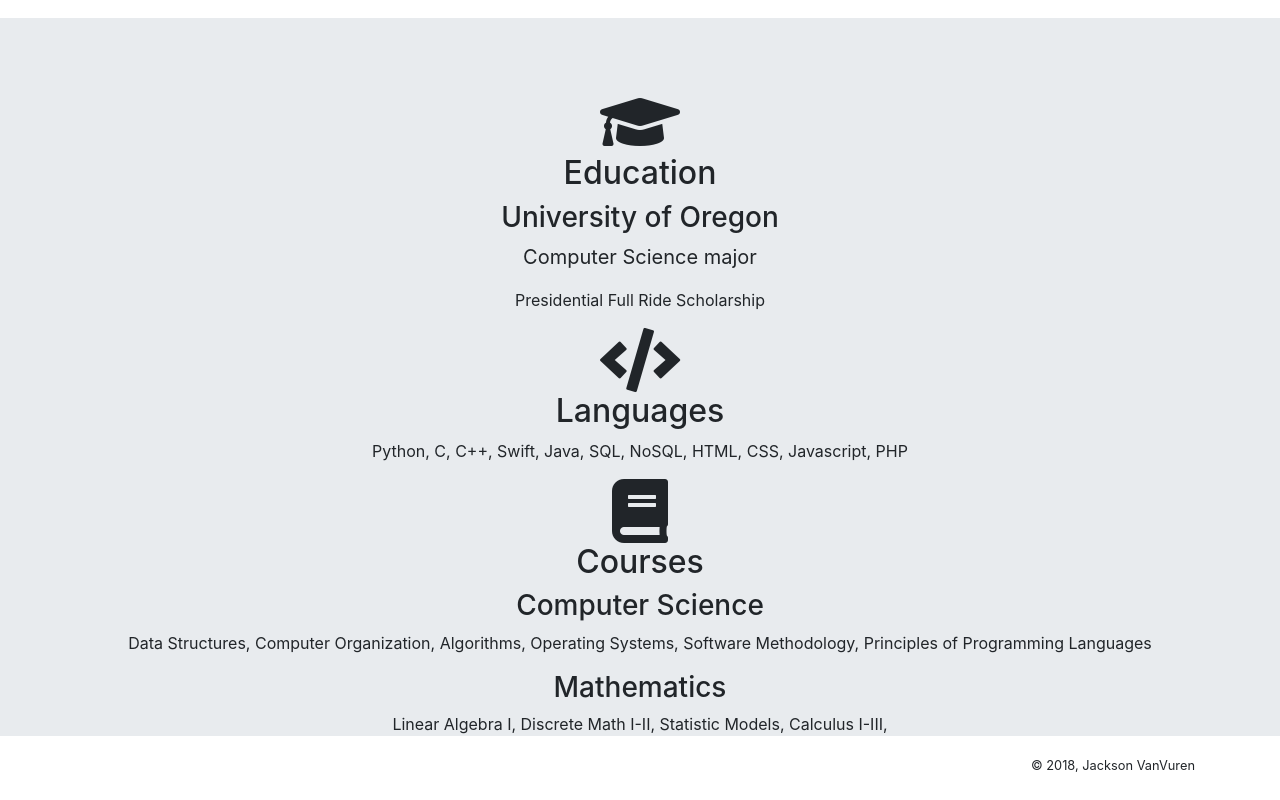
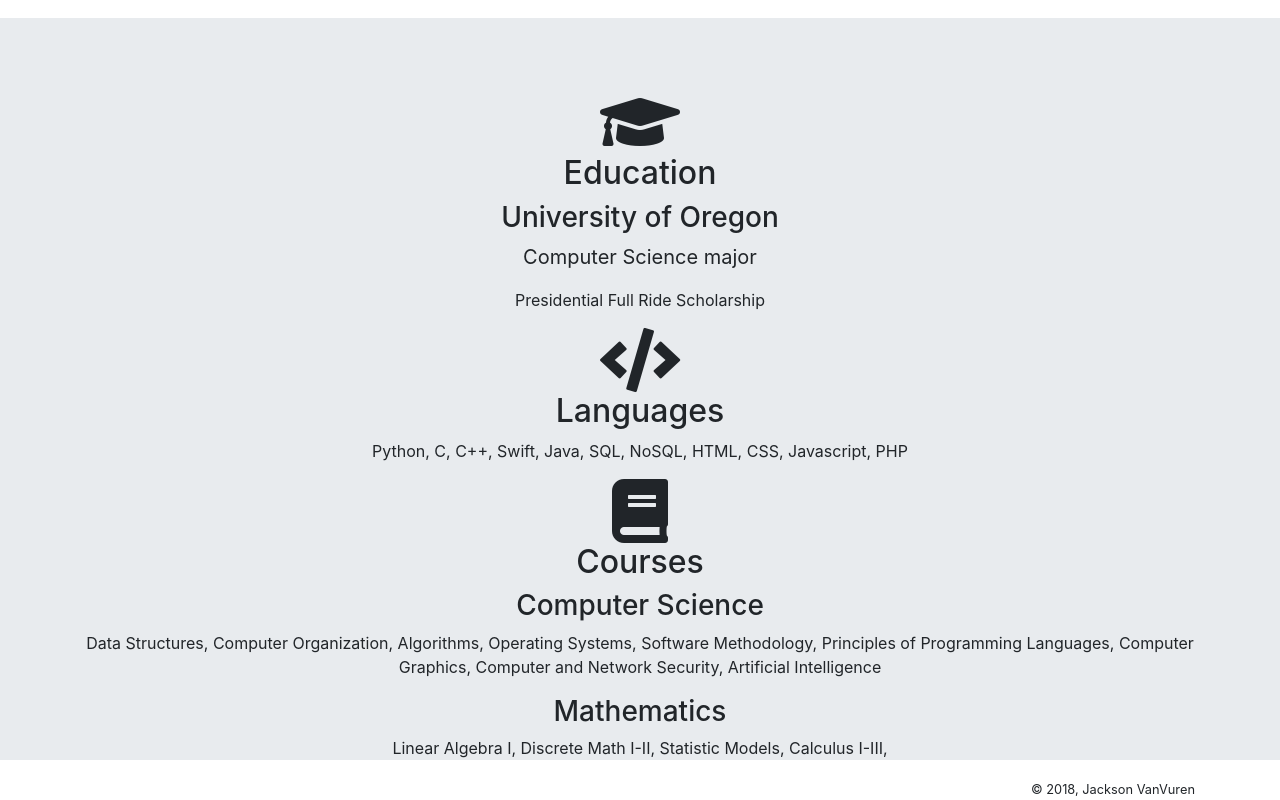
Before and after one commit to jvanvurenj/jvanvurenj.github.io, a plain HTML site: page index.html in a window 1280 px wide. Shown: the part 1697-2497 px from the top of the page. Before the commit the page ends 2473 px from the top, so only its background shows below. Drawn offline with nearby package versions, Linux system fonts and the light colour scheme.

Commit message:
Update index.html

```diff
--- a/index.html
+++ b/index.html
@@ -177,7 +177,7 @@
                 <h2>Courses</h2>
                 <h3>Computer Science</h3>
                 <p>
-                    Data Structures, Computer Organization, Algorithms, Operating Systems, Software Methodology, Principles of Programming Languages
+                    Data Structures, Computer Organization, Algorithms, Operating Systems, Software Methodology, Principles of Programming Languages, Computer Graphics, Computer and Network Security, Artificial Intelligence
                 </p>
                 <h3>Mathematics</h3>
                 <p>
```
